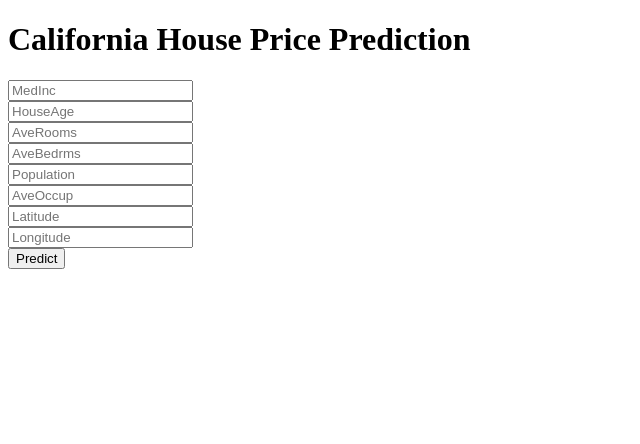
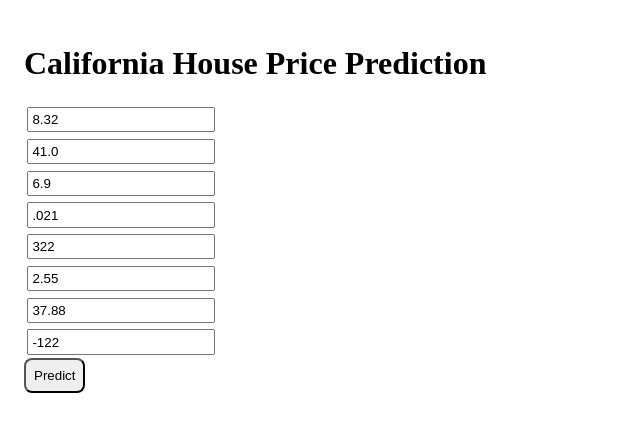
Before and after one commit to OmgAvy/california-house-price, a Flask app: page / in a window 1280 px wide. Shown: the top 444 px of the page, without its empty margins (0-640 px from the left). Run offline with Flask 2, Linux system fonts and the light colour scheme; parts of the project's set-up code (start-up, migrations or seed data) failed here and were passed over.

Commit message:
Readme update and home.html style changes

```diff
--- a/templates/home.html
+++ b/templates/home.html
@@ -7,18 +7,18 @@
     <title>California House Price</title>
 </head>
 <body>
-    <div class="predict">
+    <div class="predict" style="padding: 1rem;" >
         <h1>California House Price Prediction</h1>
-        <form action="{{ url_for('predict') }}" method="POST" >
-            <input type="text" title="median income in block group" name="MedInc" placeholder="MedInc" required="required" /><br>
-            <input type="text" title="median house age in block group" name="HouseAge" placeholder="HouseAge" required="required" /><br>
-            <input type="text" title="average number of rooms per household" name="AveRooms" placeholder="AveRooms" required="required" /><br>
-            <input type="text" title="average number of bedrooms per household" name="AveBedrms" placeholder="AveBedrms" required="required" /><br>
-            <input type="text" title="block group population" name="Population" placeholder="Population" required="required" /><br>
-            <input type="text" title="average number of household members" name="AveOccup" placeholder="AveOccup" required="required" /><br>
-            <input type="text" title="block group latitude" name="Latitude" placeholder="Latitude" required="required" /><br>
-            <input type="text" title="block group longitude" name="Longitude" placeholder="Longitude" required="required" /><br>
-        <button type="submit" class="btn btn-primary btn-block btn-large">Predict</button>
+        <form action="{{ url_for('predict') }}" method="POST">
+            <input style="padding: 0.2rem ;margin: 0.2rem;" value="8.32" type="text" title="median income in block group" name="MedInc" placeholder="MedInc" required="required" /><br>
+            <input style="padding: 0.2rem ;margin: 0.2rem;" value="41.0" type="text" title="median house age in block group" name="HouseAge" placeholder="HouseAge" required="required" /><br>
+            <input style="padding: 0.2rem ;margin: 0.2rem;" value="6.9" type="text" title="average number of rooms per household" name="AveRooms" placeholder="AveRooms" required="required" /><br>
+            <input style="padding: 0.2rem ;margin: 0.2rem;" value=".021" type="text" title="average number of bedrooms per household" name="AveBedrms" placeholder="AveBedrms" required="required" /><br>
+            <input style="padding: 0.2rem ;margin: 0.2rem;" value="322" type="text" title="block group population" name="Population" placeholder="Population" required="required" /><br>
+            <input style="padding: 0.2rem ;margin: 0.2rem;" value="2.55" type="text" title="average number of household members" name="AveOccup" placeholder="AveOccup" required="required" /><br>
+            <input style="padding: 0.2rem ;margin: 0.2rem;" value="37.88" type="text" title="block group latitude" name="Latitude" placeholder="Latitude" required="required" /><br>
+            <input style="padding: 0.2rem ;margin: 0.2rem;" value="-122" type="text" title="block group longitude" name="Longitude" placeholder="Longitude" required="required" /><br>
+        <button type="submit" class="btn btn-primary btn-block btn-large" style="padding: 0.5rem; border-radius: 0.5rem;">Predict</button>
         </form>
         <br>
         <br>
```
Also changed, not shown: README.md, 1 other file.
